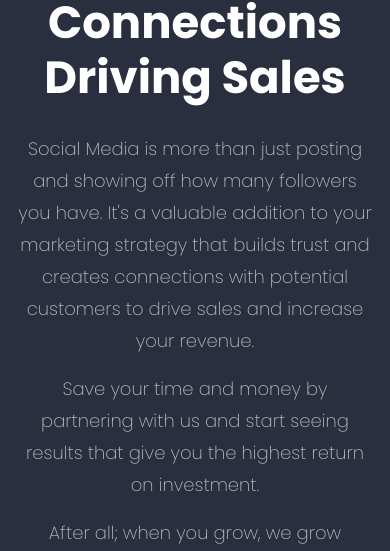
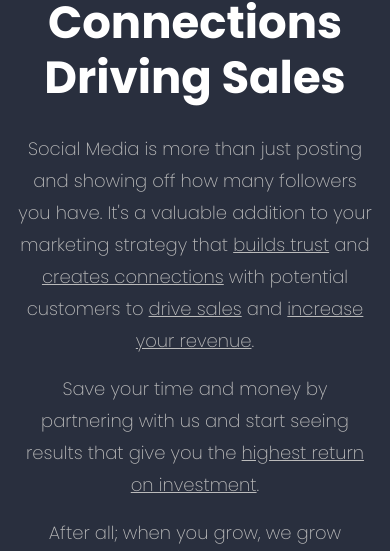
Before and after one commit to carterstorm/social--seal, a React (Vite) app: page / in a window 390 px wide. Shown: the part 1435-1986 px from the top of the page. Built offline with nearby package versions, Linux system fonts and the light colour scheme.

Commit message:
added styled emphasis in paragraph section for mobile devices

```diff
--- a/src/ui/SectionParagraphs/sectionParagraphsStyles.module.scss
+++ b/src/ui/SectionParagraphs/sectionParagraphsStyles.module.scss
@@ -22,4 +22,12 @@
   &__paragraph {
     margin: 0;
   }
+
+  &__emphasis {
+    font-style: normal;
+
+    @media (max-width: $media390) {
+      text-decoration: underline;
+    }
+  }
 }
--- a/src/ui/SocialMediaMarketing/SocialMediaMarketing.tsx
+++ b/src/ui/SocialMediaMarketing/SocialMediaMarketing.tsx
@@ -30,12 +30,31 @@ export const SocialMediaMarketing = () => {
               <p className={sectionParagraphsStyles.container__paragraph}>
                 Social Media is more than just posting and showing off how many
                 followers you have. It's a valuable addition to your marketing
-                strategy that builds trust and creates connections with
-                potential customers to drive sales and increase your revenue.
+                strategy that{" "}
+                <em className={sectionParagraphsStyles.container__emphasis}>
+                  builds trust
+                </em>{" "}
+                and{" "}
+                <em className={sectionParagraphsStyles.container__emphasis}>
+                  creates connections
+                </em>{" "}
+                with potential customers to{" "}
+                <em className={sectionParagraphsStyles.container__emphasis}>
+                  drive sales
+                </em>{" "}
+                and{" "}
+                <em className={sectionParagraphsStyles.container__emphasis}>
+                  increase your revenue
+                </em>
+                .
               </p>
               <p className={sectionParagraphsStyles.container__paragraph}>
                 Save your time and money by partnering with us and start seeing
-                results that give you the highest return on investment.
+                results that give you the{" "}
+                <em className={sectionParagraphsStyles.container__emphasis}>
+                  highest return on investment
+                </em>
+                .
               </p>
               <p className={sectionParagraphsStyles.container__paragraph}>
                 After all; when you grow, we grow together.
```
